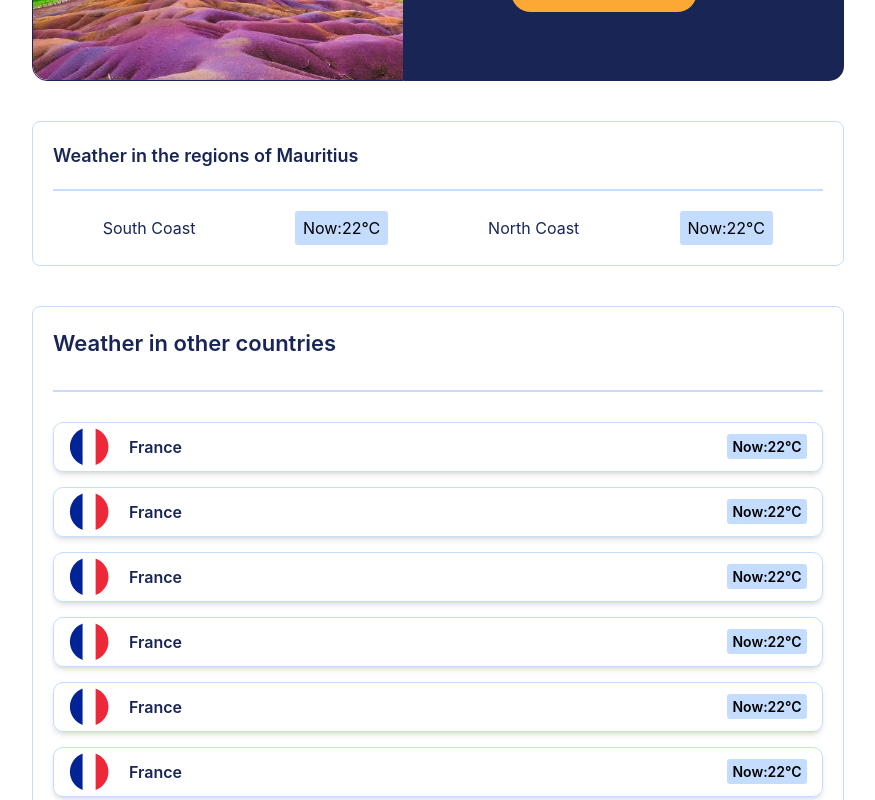
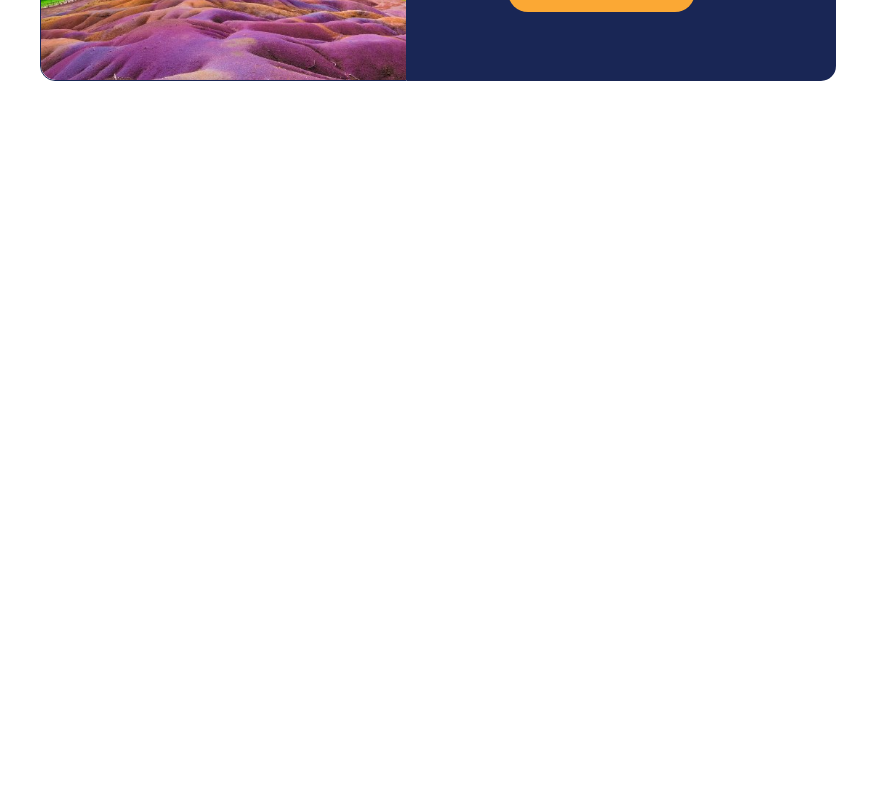
Before and after one commit to Daniel-Musunza/weather, a React (Create React App) app: page / in a window 1280 px wide. Shown: the part 5720-6520 px from the top of the page, without its empty margins (13-888 px from the left). After the commit the page ends 5901 px from the top, so only its background shows below. Built offline with nearby package versions, Linux system fonts and the light colour scheme.

Commit message:
updated the css

```diff
--- a/src/components/WeatherDisplay.jsx
+++ b/src/components/WeatherDisplay.jsx
@@ -551,7 +551,7 @@ const WeatherDisplay = () => {
         <ImageView/>
         <MonthTemp/>
         <WeatherRecords/>
-        <WeatherRegions/>
+        {/* <WeatherRegions/> */}
     </div>
 
   )
```
